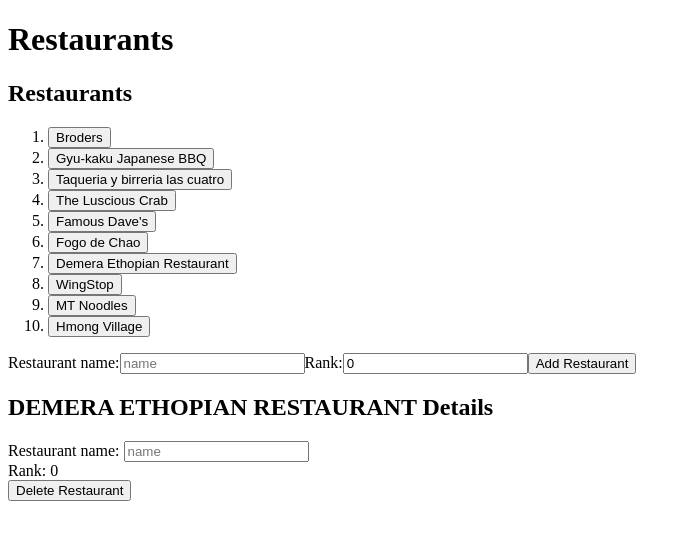
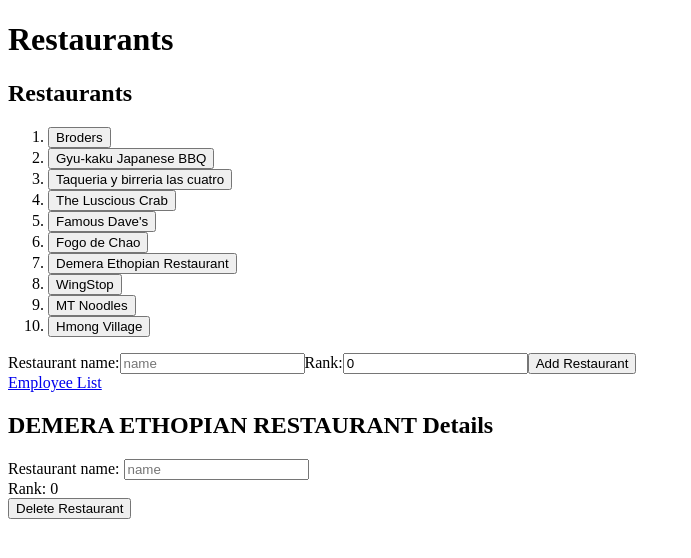
Before and after one commit to BrieFitzpatrick/Restaurants-App, an Angular app in the folder restaurants/: page / in a window 1280 px wide. Both pictures are taken after a click on the button "Demera Ethopian Restaurant". Shown: the top 558 px of the page, without its empty margins (0-691 px from the left). Built offline with nearby package versions, Linux system fonts and the light colour scheme.

Commit message:
made some changes?

```diff
--- a/restaurants/src/app/app-routing.module.ts
+++ b/restaurants/src/app/app-routing.module.ts
@@ -1,7 +1,12 @@
 import { NgModule } from '@angular/core';
 import { RouterModule, Routes } from '@angular/router';
+import { RestaurantDetailsComponent } from './components/restaurantdetails/restaurantdetails.component';
+import { RestaurantsComponent } from './components/restaurants/restaurants.component';
 
-const routes: Routes = [];
+const routes: Routes = [
+  {path: 'restaurant/:id', component: RestaurantDetailsComponent},
+  {path: 'restaurants', component: RestaurantsComponent},
+];
 
 @NgModule({
   imports: [RouterModule.forRoot(routes)],
--- a/restaurants/src/app/app.module.ts
+++ b/restaurants/src/app/app.module.ts
@@ -1,6 +1,6 @@
 import { NgModule } from '@angular/core';
 import { BrowserModule } from '@angular/platform-browser';
-
+import { APP_BASE_HREF } from '@angular/common';
 import { AppRoutingModule } from './app-routing.module';
 import { AppComponent } from './app.component';
 import { RestaurantsComponent } from './components/restaurants/restaurants.component';
@@ -20,7 +20,7 @@
     AppRoutingModule,
     FormsModule
   ],
-  providers: [],
+  providers: [{ provide: APP_BASE_HREF, useValue: '/' }],
   bootstrap: [AppComponent]
 })
 export class AppModule { }
--- a/restaurants/src/app/components/restaurantdetails/restaurantdetails.component.ts
+++ b/restaurants/src/app/components/restaurantdetails/restaurantdetails.component.ts
@@ -2,6 +2,7 @@
 import { Restaurant } from "../../models/restaurants.model";
 import { RestaurantsService } from "src/app/services/restaurants.service";
 import { RestaurantsComponent } from "../restaurants/restaurants.component";
+import { Router } from "@angular/router";
 
 @Component({
     selector: 'app-restaurantdetails',
@@ -9,6 +10,5 @@
     styleUrls: ['./restaurantdetails.component.scss']
   })
   export class RestaurantDetailsComponent {
-    constructor(private restaurantsService: RestaurantsService){}
-    restaurants: {[id: string]: Restaurant} = {};
+    constructor(private router: Router) {}
   }
--- a/restaurants/src/app/components/restaurants/restaurants.component.html
+++ b/restaurants/src/app/components/restaurants/restaurants.component.html
@@ -18,6 +18,7 @@
   </div>
 
   <div *ngIf="selectedRestaurant">
+    <a routerLink="restaurantdetails" class="nav-link" routerLinkActive="active">Employee List</a>
     <h2>{{restaurants[selectedRestaurant].name | uppercase}} Details</h2>
     <div>
       <label for="restaurant-name">Restaurant name: </label>
--- a/restaurants/src/app/components/restaurants/restaurants.component.ts
+++ b/restaurants/src/app/components/restaurants/restaurants.component.ts
@@ -4,6 +4,7 @@
 import { v4 as uuidv4 } from 'uuid';
 import { RestaurantsService } from "src/app/services/restaurants.service";
 import { RestaurantDetailsComponent } from "../restaurantdetails/restaurantdetails.component";
+import { Router } from "@angular/router";
 
 @Component({
     selector: 'app-restaurants',
@@ -39,5 +40,4 @@
       }
 
     }
-    //TODO: add constructor and inject service
 }
```
